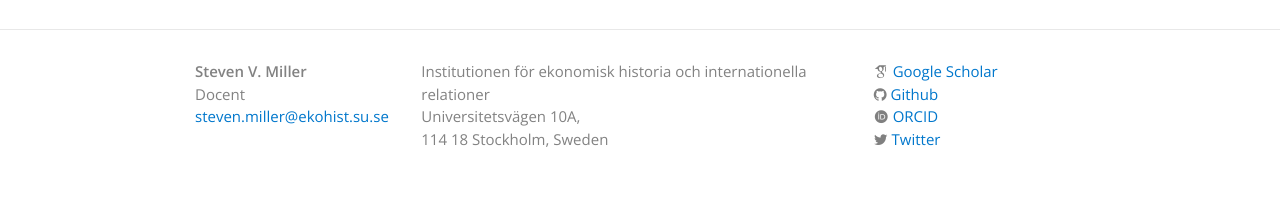
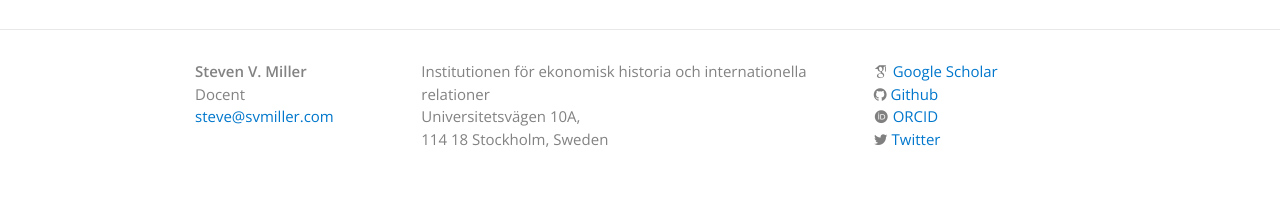
Before and after one commit to svmiller/svmiller.github.io, a Jekyll site: the page built from index.html, in a window 1280 px wide. Shown: the part 758-965 px from the top of the page. Built offline with Jekyll 4.4.1, drawn with Linux system fonts in a browser that asks for light colours; nearby versions of some CDN libraries; some web fonts are replaced.

Commit message:
try this

```diff
--- a/_config.yml
+++ b/_config.yml
@@ -1,6 +1,6 @@
 # Site settings
 title: Steven V. Miller
-email: steven.miller@ekohist.su.se
+email: steve@svmiller.com
 description: > # this means to ignore newlines until "baseurl:"
   I'm a political scientist at Stockholm University with research interests in
   international conflict and political behavior. Topics on my site include
```
